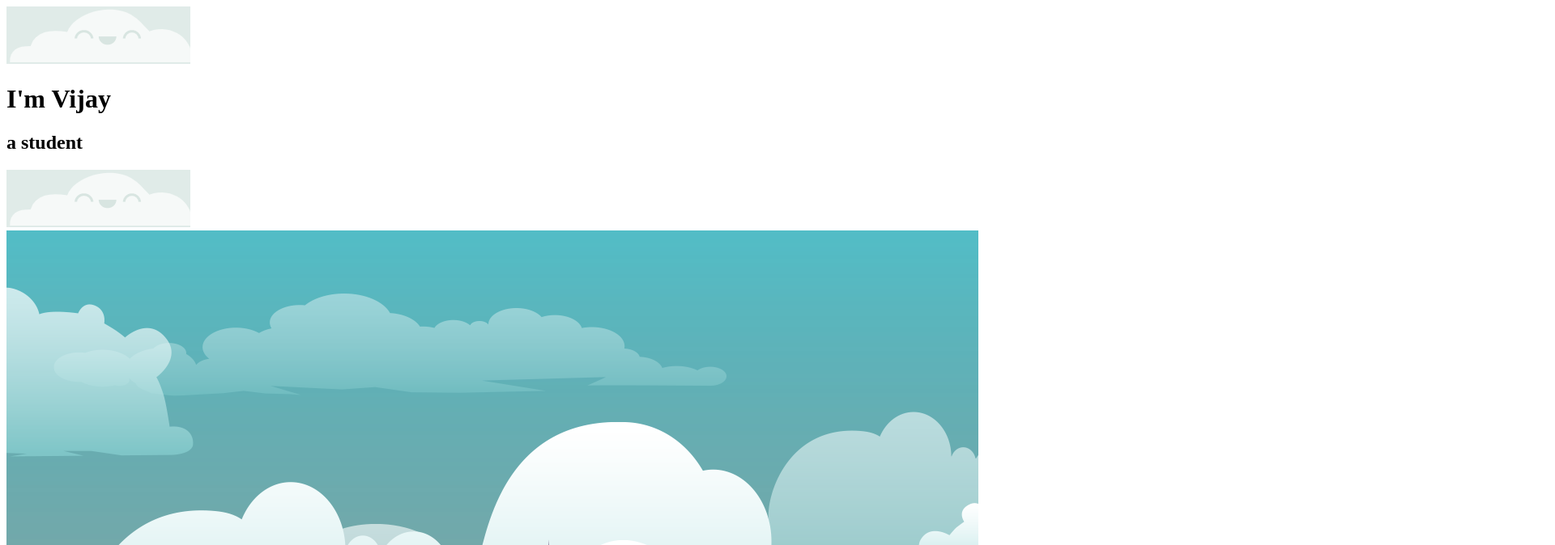
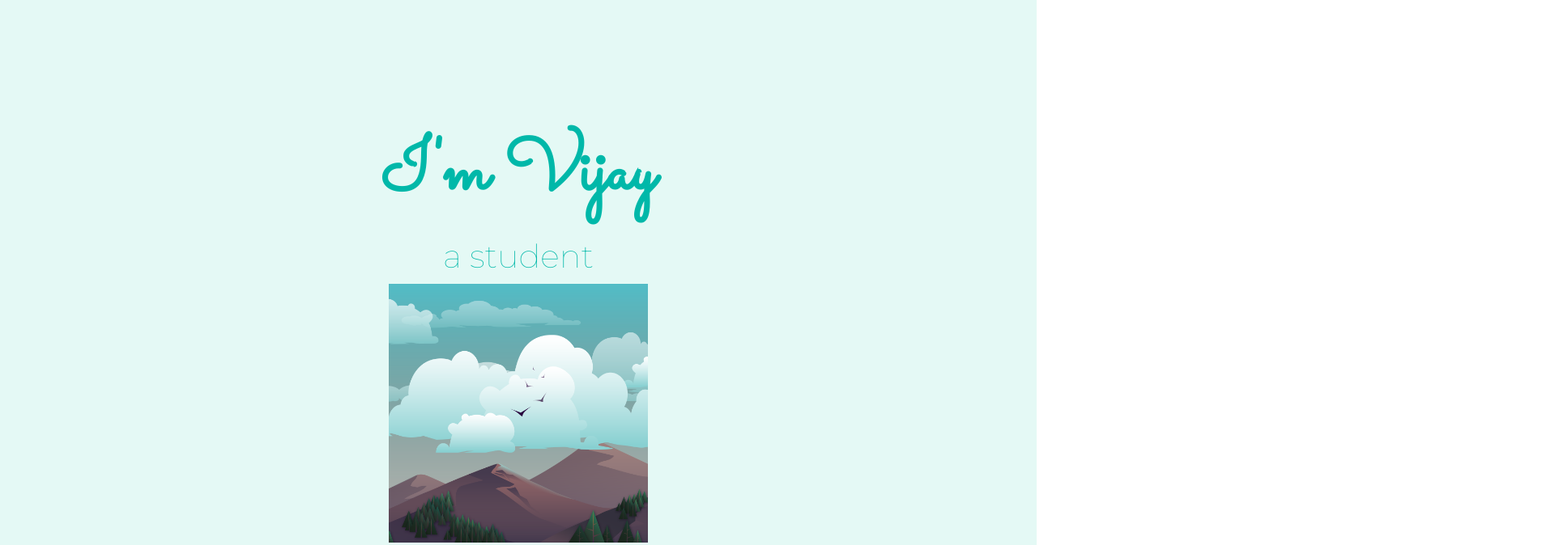
Before and after one commit to vijay-km/It-sVijay, a plain HTML site: page index.html in a window 1280 px wide. Shown: the top 674 px of the page at 81% size, 1920 px wide, since content can reach past the window. Drawn offline with Linux system fonts and the light colour scheme; files that its build step writes are made by us from their sources.

Commit message:
Update index.html

```diff
--- a/index.html
+++ b/index.html
@@ -3,7 +3,7 @@
   <head>
     <meta charset="utf-8">
     <title>Vijay Maurya</title>
-    <link rel="stylesheet"  href="/styles.css">
+    <link rel="stylesheet"  href="/stylesheet.css">
     <link rel="icon" href="favicon.ico">
     <link rel="preconnect" href="https://fonts.gstatic.com">
 <link href="https://fonts.googleapis.com/css2?family=Merriweather:ital,wght@1,300&family=Montserrat:wght@100&family=Sacramento&display=swap" rel="stylesheet">
```
